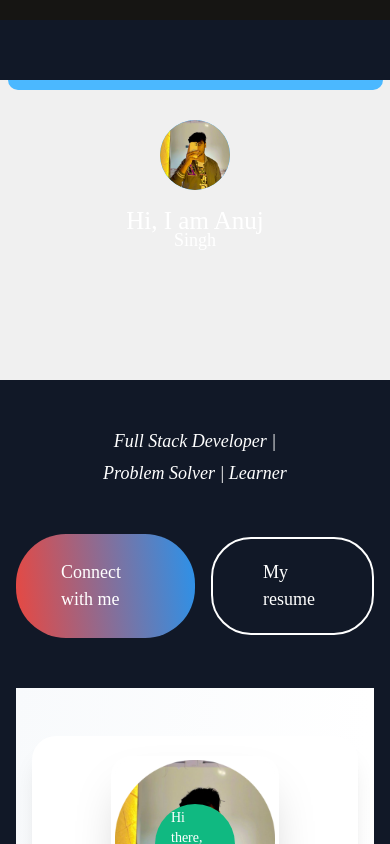
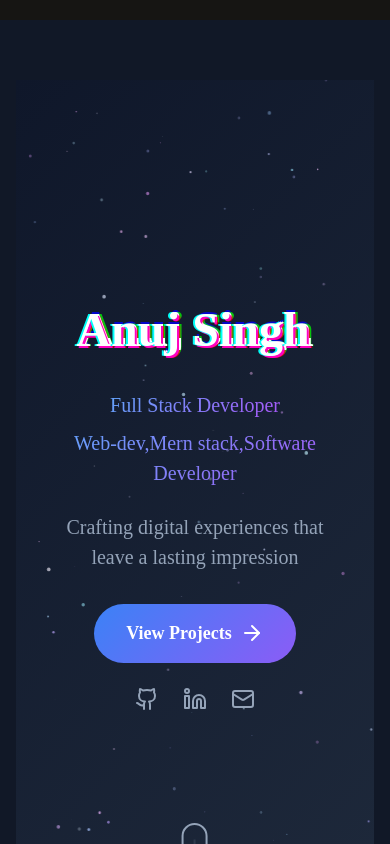
Before and after one commit to Anujsinghchaudhary/portfolio-react, a React (Vite) app: page / in a window 390 px wide. Shown: the top 844 px of the page. Built offline with nearby package versions, Linux system fonts and the light colour scheme; a web font is replaced by a local one.

Commit message:
hero sec-update

```diff
--- a/src/components/Hero/Hero.css
+++ b/src/components/Hero/Hero.css
@@ -1,101 +1,284 @@
-.hero {
+.hero-container {
+    position: relative;
+    height: 100vh;
+    width: 100%;
+    background: linear-gradient(135deg, #0f172a 0%, #1e293b 100%);
+    overflow: hidden;
+  }
+
+  .particle-canvas {
+    position: absolute;
+    top: 0;
+    left: 0;
+    width: 100%;
+    height: 100%;
+    z-index: 1;
+  }
+
+  .hero-content {
+    position: relative;
+    z-index: 2;
+    height: 100%;
     display: flex;
     align-items: center;
-    flex-direction: column;
-    gap: 35px;
+    justify-content: center;
+    padding: 0 2rem;
   }
 
-.hero img {
-    margin-top: 150px;
+  .hero-text-container {
+    max-width: 800px;
+    text-align: center;
   }
 
-.ero h1 {
-    text-align: center;
-    width: 70%;
-    font-size: 90px;
-    font-weight: 600;
+  .glitch {
+    font-size: 5rem;
+    font-weight: 800;
+    color: white;
+    position: relative;
+    text-shadow: 0.05em 0 0 rgba(255,0,0,0.75),
+                -0.025em -0.05em 0 rgba(0,255,0,0.75),
+                0.025em 0.05em 0 rgba(0,0,255,0.75);
+    animation: glitch 500ms infinite;
   }
 
-.hero h1 span {
-    background: linear-gradient(270deg, #2196f3 10%, #f44336  100%);
-    background-clip: text;
-    -webkit-background-clip: text;
-    color: transparent;
-    display: inline-block;
+  .glitch::before,
+  .glitch::after {
+    content: attr(data-text);
+    position: absolute;
+    top: 0;
+    left: 0;
+    width: 100%;
+    height: 100%;
   }
-.hero p {
-    width: 50%;
-    text-align: center;
-    font-size: 33px;
-    font-style: italic;
-    font-weight: 400;
-    margin: 0 auto;
-    line-height: 1.5;
+
+  .glitch::before {
+    left: 2px;
+    text-shadow: -2px 0 #ff00c1;
+    clip: rect(44px, 450px, 56px, 0);
+    animation: glitch-anim 5s infinite linear alternate-reverse;
   }
-.hero-action {
+
+  .glitch::after {
+    left: -2px;
+    text-shadow: -2px 0 #00fff9, 2px 2px #ff00c1;
+    animation: glitch-anim2 1s infinite linear alternate-reverse;
+  }
+
+  .hero-subtitle {
+    margin: 1.5rem 0;
+    font-size: 1.5rem;
     display: flex;
     align-items: center;
-    gap: 25px;
-    font-size: 24px;
-    font-weight: 500;
-    margin-bottom: 50px;
+    justify-content: center;
+    gap: 1rem;
   }
 
-.hero-contact {
-    padding: 25px 45px;
-    border-radius: 50px;
-    background: linear-gradient(264deg, #2196f3 -5.09%, #f44336 106.06%);
-    color: #fff;
-    cursor: pointer;
+  .gradient-text {
+    background: linear-gradient(135deg, #60a5fa, #a855f7);
+    -webkit-background-clip: text;
+    background-clip: text;
+    color: transparent;
   }
 
-.hero-resume {
-    padding: 25px 75px;
-    border-radius: 50px;
-    border: 2px solid #fff;
-    cursor: pointer;
+  .separator {
+    color: #4b5563;
   }
 
-.hero-contact:hover {
-    border: 2px solid white;
-    transition: 0.5s;
-    transform:scale(1.05);
+  .hero-description {
+    color: #94a3b8;
+    font-size: 1.25rem;
+    margin-bottom: 2rem;
   }
 
-.hero-resume:hover {
-    border-color: #B415FF;
-    transition: 0.5s;
-    transform:scale(1.05);
+  .hero-buttons {
+    display: flex;
+    flex-direction: column;
+    align-items: center;
+    gap: 1.5rem;
+  }
+
+  .primary-button {
+    background: linear-gradient(135deg, #3b82f6, #8b5cf6);
+    color: white;
+    border: none;
+    padding: 1rem 2rem;
+    border-radius: 9999px;
+    font-size: 1.125rem;
+    font-weight: 600;
+    cursor: pointer;
+    display: flex;
+    align-items: center;
+    gap: 0.5rem;
+    transition: transform 0.2s, box-shadow 0.2s;
+  }
+
+  .primary-button:hover {
+    transform: translateY(-2px);
+    box-shadow: 0 4px 20px rgba(59, 130, 246, 0.5);
+  }
+
+  .button-icon {
+    transition: transform 0.2s;
+  }
+
+  .primary-button:hover .button-icon {
+    transform: translateX(4px);
+  }
+
+  .social-links {
+    display: flex;
+    gap: 1.5rem;
+  }
+
+  .social-link {
+    color: #94a3b8;
+    transition: color 0.2s, transform 0.2s;
+  }
+
+  .social-link:hover {
+    color: white;
+    transform: translateY(-2px);
+  }
+
+  .hero-shape {
+    position: absolute;
+    width: 400px;
+    height: 400px;
+    right: -200px;
+    top: 50%;
+    transform: translateY(-50%);
+  }
+
+  .rotating-border {
+    position: absolute;
+    width: 100%;
+    height: 100%;
+    border: 2px solid transparent;
+    border-radius: 60% 40% 30% 70%/60% 30% 70% 40%;
+    background: linear-gradient(45deg, #3b82f6, #8b5cf6) border-box;
+    mask: linear-gradient(#fff 0 0) padding-box, linear-gradient(#fff 0 0);
+    -webkit-mask-composite: destination-out;
+    mask-composite: exclude;
+    animation: borderRotate 10s linear infinite;
+  }
+
+  .scroll-indicator {
+    position: absolute;
+    bottom: 2rem;
+    left: 50%;
+    transform: translateX(-50%);
+    display: flex;
+    flex-direction: column;
+    align-items: center;
+    gap: 0.5rem;
+    color: #94a3b8;
+  }
+
+  .mouse {
+    width: 26px;
+    height: 40px;
+    border: 2px solid #94a3b8;
+    border-radius: 20px;
+    display: flex;
+    justify-content: center;
+  }
+
+  .wheel {
+    width: 2px;
+    height: 8px;
+    background: #94a3b8;
+    border-radius: 1px;
+    margin-top: 6px;
+    animation: scroll 1.5s infinite;
+  }
+
+  .scroll-text {
+    font-size: 0.875rem;
+    letter-spacing: 0.05em;
+  }
+
+  @keyframes glitch {
+    0% {
+      text-shadow: 0.05em 0 0 rgba(255,0,0,0.75),
+                  -0.025em -0.05em 0 rgba(0,255,0,0.75),
+                  0.025em 0.05em 0 rgba(0,0,255,0.75);
+    }
+    14% {
+      text-shadow: 0.05em 0 0 rgba(255,0,0,0.75),
+                  -0.025em -0.05em 0 rgba(0,255,0,0.75),
+                  0.025em 0.05em 0 rgba(0,0,255,0.75);
+    }
+    15% {
+      text-shadow: -0.05em -0.025em 0 rgba(255,0,0,0.75),
+                  0.025em 0.025em 0 rgba(0,255,0,0.75),
+                  -0.05em -0.05em 0 rgba(0,0,255,0.75);
+    }
+    49% {
+      text-shadow: -0.05em -0.025em 0 rgba(255,0,0,0.75),
+                  0.025em 0.025em 0 rgba(0,255,0,0.75),
+                  -0.05em -0.05em 0 rgba(0,0,255,0.75);
+    }
+    50% {
+      text-shadow: 0.025em 0.05em 0 rgba(255,0,0,0.75),
+                  0.05em 0 0 rgba(0,255,0,0.75),
+                  0 -0.05em 0 rgba(0,0,255,0.75);
+    }
+    99% {
+      text-shadow: 0.025em 0.05em 0 rgba(255,0,0,0.75),
+                  0.05em 0 0 rgba(0,255,0,0.75),
+                  0 -0.05em 0 rgba(0,0,255,0.75);
+    }
+    100% {
+      text-shadow: -0.025em 0 0 rgba(255,0,0,0.75),
+                  -0.025em -0.025em 0 rgba(0,255,0,0.75),
+                  -0.025em -0.05em 0 rgba(0,0,255,0.75);
+    }
+  }
+
+  @keyframes borderRotate {
+    from {
+      transform: rotate(0deg);
+    }
+    to {
+      transform: rotate(360deg);
+    }
+  }
+
+  @keyframes scroll {
+    0% {
+      opacity: 1;
+      transform: translateY(0);
+    }
+    100% {
+      opacity: 0;
+      transform: translateY(10px);
+    }
   }
 
   @media (max-width: 768px) {
-    .hero img {
-        margin-bottom: 120px;
-        width: 260px;
+    .glitch {
+      font-size: 3rem;
     }
-    .hero h1 {
-        margin-top: 50px;
-        width: 90%;
-        font-size: 50px;
+
+    .hero-subtitle {
+      font-size: 1.25rem;
+      flex-direction: column;
+      gap: 0.5rem;
     }
-    .hero p {
-        width: 60%;
-        font-size: 18px;
-        line-height: 32px;
-        margin: 10px 0;
+
+    .separator {
+      display: none;
     }
-    .hero-action {
-        gap: 16px;
-        font-size: 18px;
-        font-weight: 500;
-        margin-bottom: 50px;
-    }
-    .hero-connect {
-        padding: 20px 30px;
-        border-radius: 40px;
-    }
-    .hero-resume {
-        padding: 20px 50px;
-        border-radius: 40px;
+
+    .hero-shape {
+      width: 300px;
+      height: 300px;
+      right: -150px;
     }
   }
+
+  @media (max-width: 480px) {
+    .hero-shape {
+      display: none;
+    }
+  }
--- a/src/components/Hero/Hero.jsx
+++ b/src/components/Hero/Hero.jsx
@@ -1,137 +1,123 @@
-import React from "react";
+import React, { useEffect, useRef } from 'react';
+import { ArrowRight, Github, Linkedin, Mail } from 'lucide-react';
 import './Hero.css';
-import Profile_anuj from "../../assets/Profile_anuj.svg";
-import AnchorLink from "react-anchor-link-smooth-scroll"
-import social_links from "../../api/social_links.json";
-import styled from 'styled-components';
 
-const Card = () => {
-  return (
-    <StyledWrapper>
-      <div className="card">
-        <div className="blob" />
-        <img className="img" src={Profile_anuj} alt="Profile" />
-        <h2>Hi, I am Anuj<br /><span>Singh</span></h2>
-      </div>
-    </StyledWrapper>
-  );
+const Hero = () => {
+  const canvasRef = useRef(null);
+
+  useEffect(() => {
+    const canvas = canvasRef.current;
+    const ctx = canvas.getContext('2d');
+    let particles = [];
+    let animationFrameId;
+
+    const resizeCanvas = () => {
+      canvas.width = window.innerWidth;
+      canvas.height = window.innerHeight;
+    };
+
+    class Particle {
+      constructor() {
+        this.x = Math.random() * canvas.width;
+        this.y = Math.random() * canvas.height;
+        this.size = Math.random() * 2;
+        this.speedX = Math.random() * 2 - 1;
+        this.speedY = Math.random() * 2 - 1;
+        this.color = `rgba(${Math.random() * 100 + 155}, ${Math.random() * 100 + 155}, 255, ${Math.random() * 0.5 + 0.2})`;
       }
 
-const StyledWrapper = styled.div`
-  .card {
-    width: 500px;
-    height: 300px;
-    background: #f0f0f0;
-    border-radius: 10px;
-    text-align: center;
-    transition: all 0.5s;
-    position: relative;
-    overflow: hidden;
+      update() {
+        this.x += this.speedX;
+        this.y += this.speedY;
+
+        if (this.x > canvas.width) this.x = 0;
+        if (this.x < 0) this.x = canvas.width;
+        if (this.y > canvas.height) this.y = 0;
+        if (this.y < 0) this.y = canvas.height;
       }
 
-  .card:hover {
-    box-shadow: 0 0 20px 1px rgba(0, 0, 0, 0.623);
-    background-color: #4bb8ff;
+      draw() {
+        ctx.fillStyle = this.color;
+        ctx.beginPath();
+        ctx.arc(this.x, this.y, this.size, 0, Math.PI * 2);
+        ctx.fill();
+      }
     }
 
-  .blob {
-    height: 10px;
-    width: 75%;
-    border-radius: 0 0 30px 30px;
-    margin: 0 auto;
-    background-color: #4bb8ff;
-    transition: height 0.3s;
+    const init = () => {
+      particles = [];
+      for (let i = 0; i < 100; i++) {
+        particles.push(new Particle());
       }
+    };
 
-  .card:hover .blob {
-    height: 0;
-  }
+    const animate = () => {
+      ctx.clearRect(0, 0, canvas.width, canvas.height);
+      particles.forEach(particle => {
+        particle.update();
+        particle.draw();
+      });
+      animationFrameId = requestAnimationFrame(animate);
+    };
 
-  .img {
-    display: flex;
-    margin: 30px auto 10px;
-    width: 70px;
-    height: 70px;
-    background-color: #4bb8ff;
-    border-radius: 50%;
-    justify-content: center;
-    align-items: center;
-    transition: all 0.5s;
-  }
+    resizeCanvas();
+    init();
+    animate();
 
-  .card:hover .img {
-    width: 100%;
-    height: 70%;
-    border-radius: 10px 0 0;
-    margin: 0 auto;
-    background-color: #f0f0f0;
-    z-index: 1;
-  }
+    window.addEventListener('resize', () => {
+      resizeCanvas();
+      init();
+    });
 
-  h2 {
-    padding: 15px 10px;
-    font-size: 25px;
-    transition: opacity 0.5s;
-    line-height: 17px;
-    position: absolute;
-    width: 100%;
-    top: 50%;
-    left: 0;
-    transform: translateY(-50%);
-  }
+    return () => {
+      cancelAnimationFrame(animationFrameId);
+      window.removeEventListener('resize', resizeCanvas);
+    };
+  }, []);
 
-  span {
-    font-size: 18px;
-  }
-
-  .card:hover h2 {
-    opacity: 0;
-  }
-
-  p {
-    opacity: 0;
-    transition: opacity 0.75s;
-    display: flex;
-    justify-content: center;
-    align-items: center;
-    gap: 10px;
-    position: absolute;
-    bottom: 15px;
-    left: 0;
-    right: 0;
-  }
-
-  .card:hover > p {
-    opacity: 1;
-    transition: opacity 0.1s;
-  }
-
-  svg {
-    padding: 5px;
-  }
-`;
-
-
-
-
-const Hero = () => {
   return (
-    <div id='home' className='hero'><Card>
-      <img src={Profile_anuj} alt="Profile_anuj" width="300px" height="300px"/>
-      </Card>
-      <p>Full Stack Developer | Problem Solver | Learner</p>
-      <div className="hero-action">
-        <div className="hero-contact">
-          <AnchorLink href="#contact">Connect with me</AnchorLink>
+    <div className="hero-container">
+      <canvas ref={canvasRef} className="particle-canvas" />
+      <div className="hero-content">
+        <div className="hero-text-container">
+          <h1 className="glitch" data-text="Anuj Singh">Anuj Singh</h1>
+          <div className="hero-subtitle">
+            <span className="gradient-text">Full Stack Developer</span>
+            <span className="separator">|</span>
+            <span className="gradient-text">Web-dev,Mern stack,Software Developer</span>
           </div>
-        <div className="hero-resume">
-  <a href={social_links.linkedin} target='_blank' rel='noopener noreferrer'>
-    My resume
+          <p className="hero-description">
+            Crafting digital experiences that leave a lasting impression
+          </p>
+          <div className="hero-buttons">
+            <button className="primary-button">
+              View Projects <ArrowRight className="button-icon" />
+            </button>
+            <div className="social-links">
+              <a href="#" className="social-link">
+                <Github />
+              </a>
+              <a href="#" className="social-link">
+                <Linkedin />
+              </a>
+              <a href="#" className="social-link">
+                <Mail />
               </a>
             </div>
           </div>
         </div>
+        <div className="hero-shape">
+          <div className="rotating-border"></div>
+        </div>
+      </div>
+      <div className="scroll-indicator">
+        <div className="mouse">
+          <div className="wheel"></div>
+        </div>
+        <div className="scroll-text">Scroll Down</div>
+      </div>
+    </div>
   );
-}
+};
 
 export default Hero;
```
Lines whose indentation alone changed are shown as unchanged.
